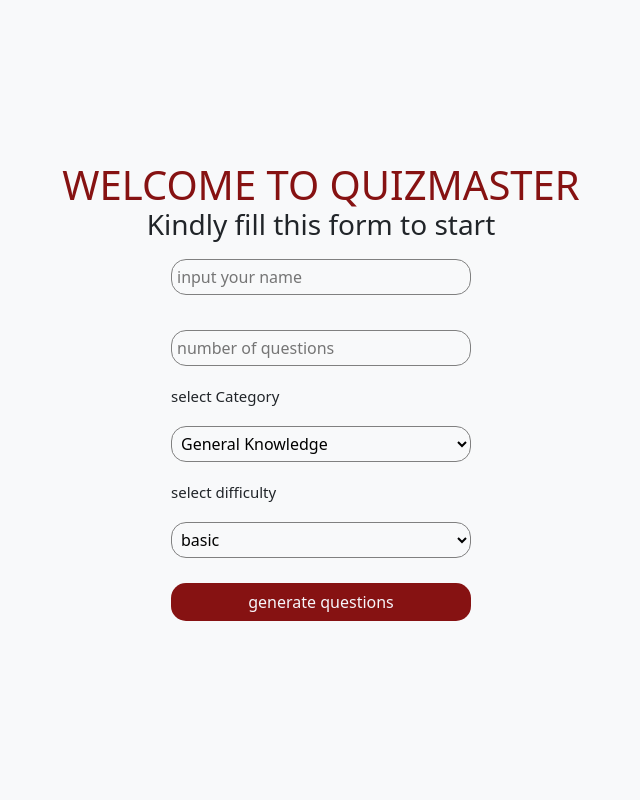
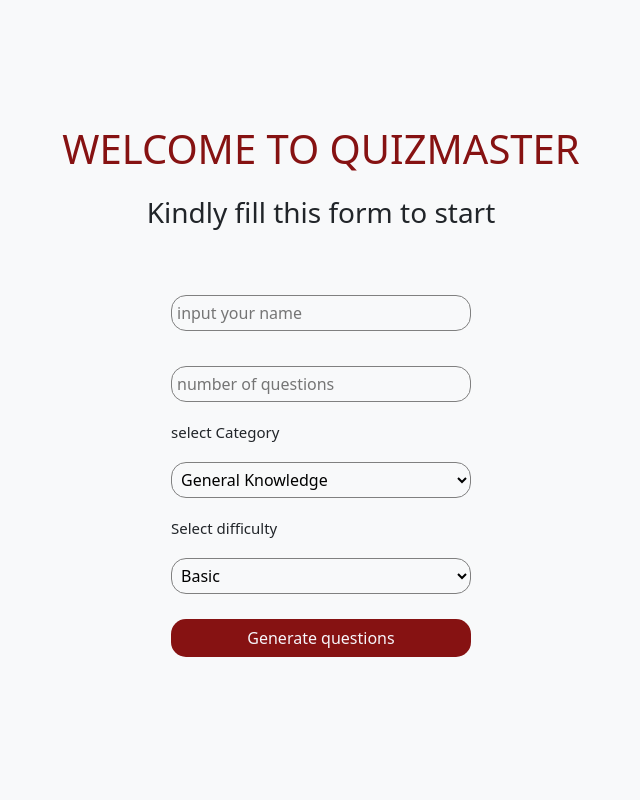
Before and after one commit to Jakmike/QuizMaster, a Flask app: page / in a window 1280 px wide. Shown: the whole page, without its empty margins (361-1001 px from the left). Run offline with Flask 3, Linux system fonts and the light colour scheme; some libraries are stand-ins or nearby versions.

Commit message:
fixed overlapping welcome message

```diff
--- a/templates/index.html
+++ b/templates/index.html
@@ -26,7 +26,9 @@
     <!--Container Main start-->
     <div class="height-100 bg-light">
         <h1 class="welcome">WELCOME TO QUIZMASTER</h1>
+        <br>
         <h3>Kindly fill this form to start</h3>
+        <br><br>
         <form action="{{url_for('sort')}}" method="post" class="form">
      <!-- <label for="">number of questions</label> -->
 
@@ -62,14 +64,14 @@
         <option value="32">Entertainment: Cartoon &amp; Animations</option>
       </select>
      <label for="">
-        select difficulty
+        Select difficulty
        </label>
       <select class="diff" name="difficulty">
-        <option value="basic">basic</option>
-        <option value="intermediate">intermediate</option>
-        <option value="advance">advance</option>
+        <option value="basic">Basic</option>
+        <option value="intermediate">Intermediate</option>
+        <option value="advance">Advance</option>
       </select>
-      <button type="submit" class="btn bttn">generate questions</button>
+      <button type="submit" class="btn bttn">Generate questions</button>
       </form>
     </div>
     <!--Container Main end-->
```
